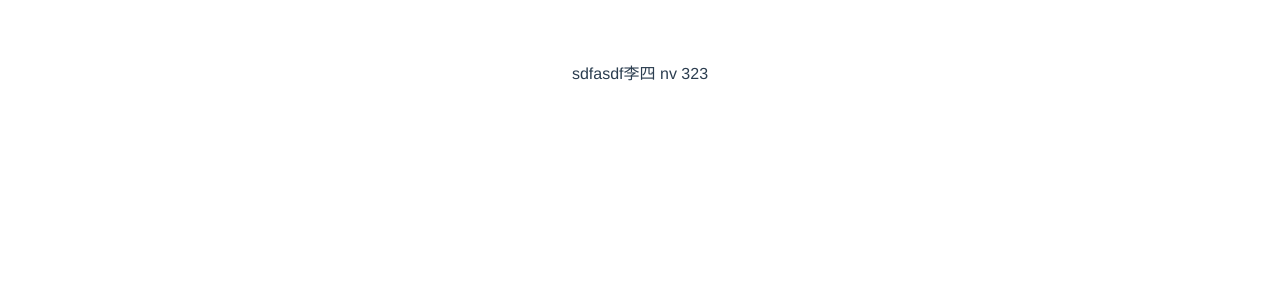
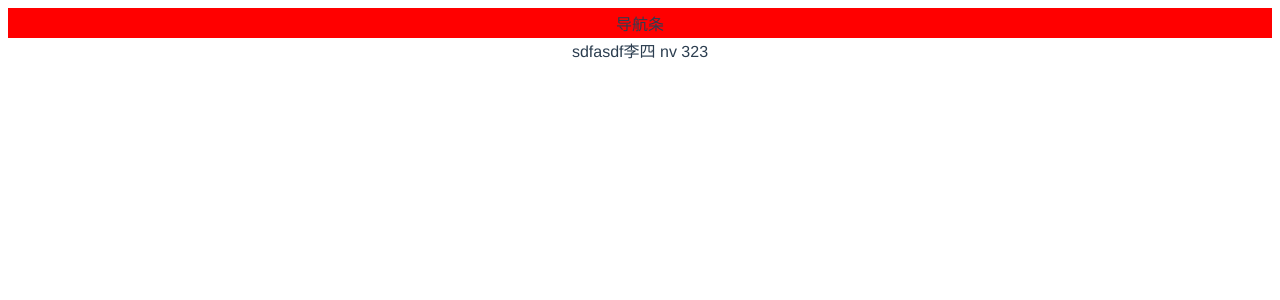
Before and after one commit to wupengwupeng/vue3-vuex-next, a Vue app: page /test in a window 1280 px wide. Shown: the top 300 px of the page. Built offline with nearby package versions, Linux system fonts and the light colour scheme.

Commit message:
feat(layout/nav/index.vue)添加layOut组件

```diff
--- a/package.json
+++ b/package.json
@@ -16,6 +16,8 @@
     "@vitejs/plugin-vue": "^2.0.0",
     "typescript": "^4.4.4",
     "vite": "^2.7.2",
-    "vue-tsc": "^0.29.8"
+    "vue-tsc": "^0.29.8",
+    "sass": "^1.26.5",
+    "sass-loader": "^8.0.2"
   }
 }
--- a/src/App.vue
+++ b/src/App.vue
@@ -11,6 +11,6 @@
   -moz-osx-font-smoothing: grayscale;
   text-align: center;
   color: #2c3e50;
-  margin-top: 60px;
+  /* margin-top: 60px; */
 }
 </style>
--- /dev/null
+++ b/src/layout/components/nav/index.vue
@@ -0,0 +1,3 @@
+<template>
+  <div>导航条</div>
+</template>
--- a/src/layout/index.vue
+++ b/src/layout/index.vue
@@ -1,16 +1,44 @@
 <template>
-  <div>
-    <router-view></router-view>
+  <div class="contenter">
+    <div class="header">
+      <NavBar />
+    </div>
+    <div class="main">
+      <router-view></router-view>
+    </div>
   </div>
 </template>
 
 
 <script lang="ts">
 import { defineComponent } from "vue";
-
+import NavBar from "@/layout/components/nav/index.vue";
 export default defineComponent({
+  components: { NavBar },
   setup() {
     return {};
   },
 });
 </script>
+
+<style lang="scss" scoped>
+.contenter {
+  width: 100%;
+  height: 100vh;
+  padding: 0;
+  margin: 0;
+  display: flex;
+  flex-direction: column;
+  .header {
+    height: 30px;
+    width: 100%;
+    display: flex;
+    justify-content: center;
+    align-items: center;
+    background: red;
+  }
+  .main {
+    flex: 1;
+  }
+}
+</style>
```
Also changed, not shown: 1 other file (tests, documents, lock files or other folders).
